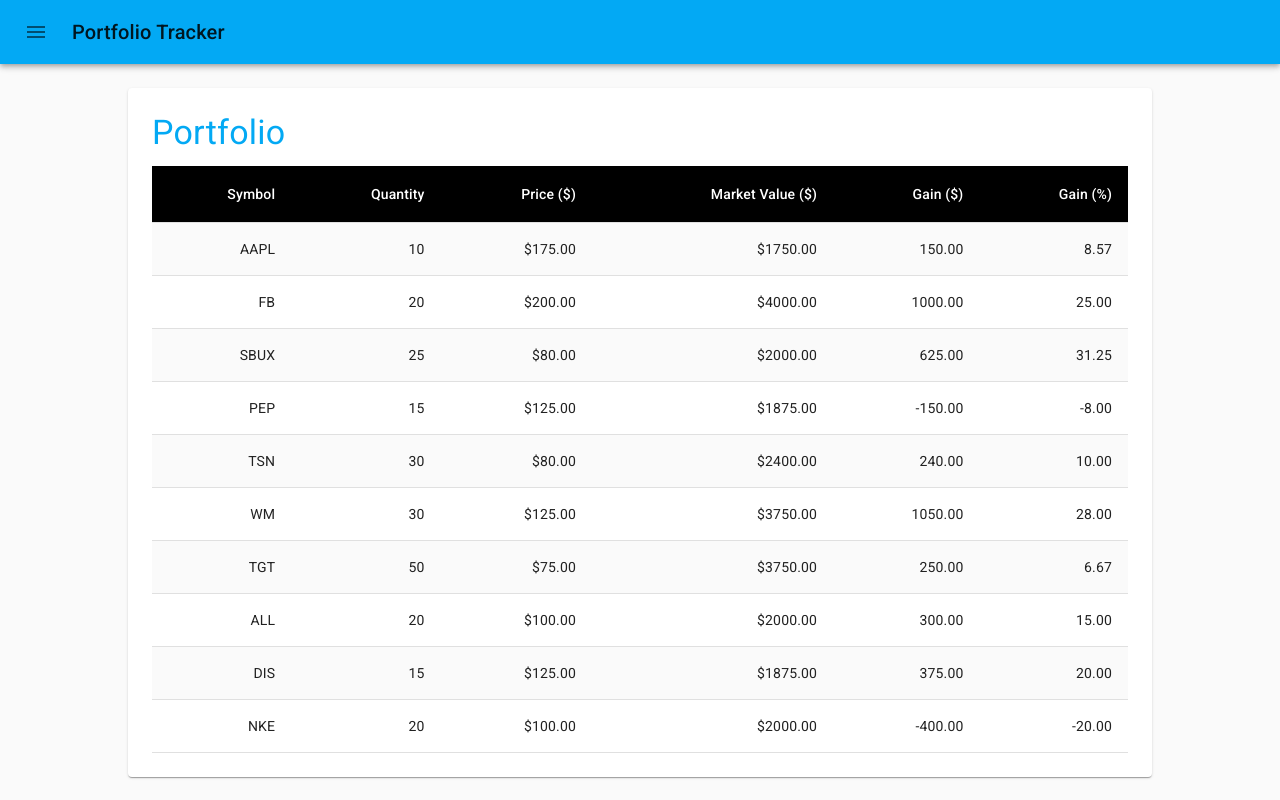
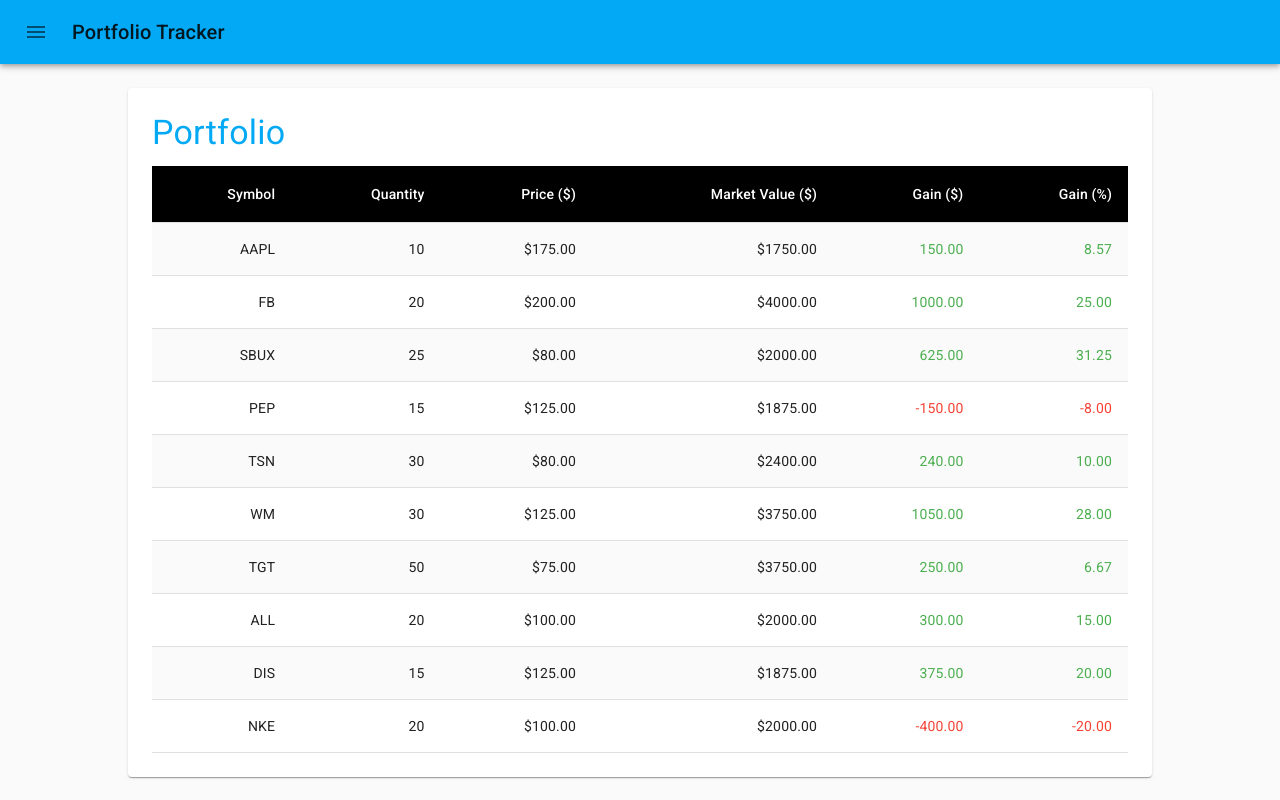
Before and after one commit to drod1000/portfolio-tracker-client, a React (Create React App) app: page / in a window 1280 px wide. Built offline with nearby package versions, Linux system fonts and the light colour scheme.

Commit message:
Conditionally displays gains in green or red

```diff
--- a/src/components/PortfolioTable/PortfolioTable.js
+++ b/src/components/PortfolioTable/PortfolioTable.js
@@ -12,7 +12,13 @@
     color: theme.palette.common.white,
   },
   body: {
-    fontSize: 14
+    fontSize: 14,
+    '&.positive': {
+      color: '#4caf50'
+    },
+    '&.negative': {
+      color: '#f44336'
+    }
   }
 }))(TableCell);
 
@@ -61,8 +67,14 @@
             <StyledTableCell align="right">{p.quantity}</StyledTableCell>
             <StyledTableCell align="right">${p.currentPrice.toFixed(2)}</StyledTableCell>
             <StyledTableCell align="right">${p.marketValue.toFixed(2)}</StyledTableCell>
-            <StyledTableCell align="right">{p.dollarGain.toFixed(2)}</StyledTableCell>
-            <StyledTableCell align="right">{p.percentageGain.toFixed(2)}</StyledTableCell>
+            <StyledTableCell
+              className={p.dollarGain >= 0 ? 'positive' : 'negative'}
+              align="right">{p.dollarGain.toFixed(2)}
+            </StyledTableCell>
+            <StyledTableCell
+              className={p.percentageGain >= 0 ? 'positive' : 'negative'}
+              align="right">{p.percentageGain.toFixed(2)}
+            </StyledTableCell>
           </StyledTableRow>
         ))}
       </TableBody>
```
